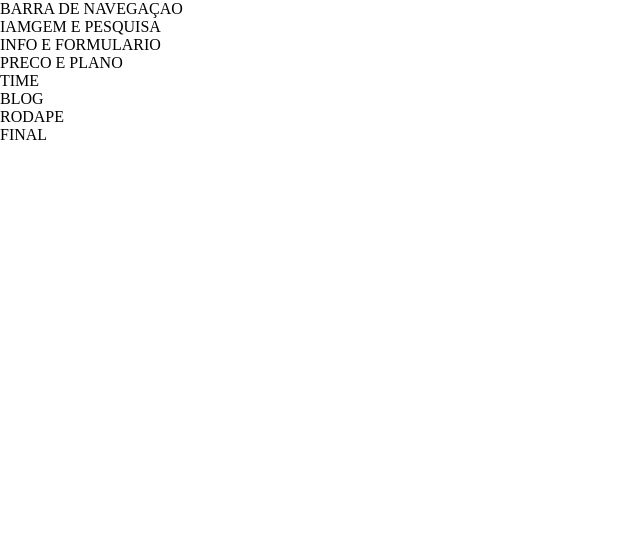
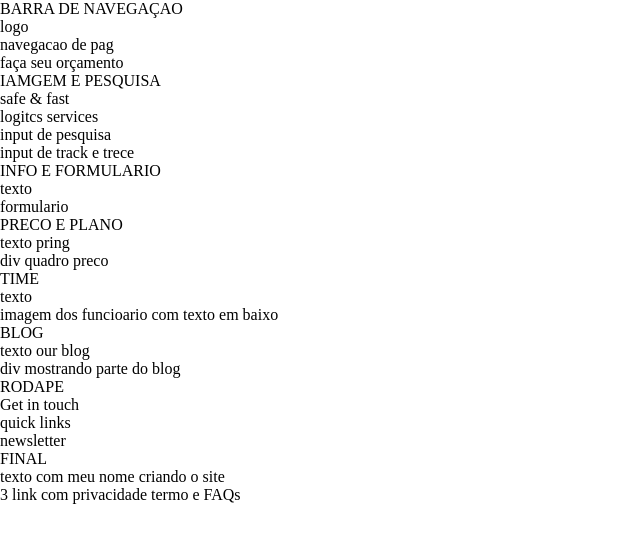
Before and after one commit to CesarMouraDev/aula-avaliacao-mod01, a plain HTML site: page index.html in a window 1280 px wide. Shown: the whole page, without its empty margins (0-640 px from the left). Drawn offline with Linux system fonts and the light colour scheme.

Commit message:
adicionei div

```diff
--- a/index.html
+++ b/index.html
@@ -12,14 +12,42 @@
     </style>
 </head>
 <body>
-    <div>BARRA DE NAVEGAÇAO</div>
-    <div>IAMGEM E PESQUISA</div>
-    <div>INFO E FORMULARIO</div>
-    <div>PRECO E PLANO</div>
-    <div>TIME</div>
-    <div>BLOG</div>
-    <div>RODAPE</div>
-    <div>FINAL</div>
+    <div>BARRA DE NAVEGAÇAO
+            <div>logo</div>
+            <div>navegacao de pag</div>
+            <div>faça seu orçamento</div>
+    </div>
+    <div>IAMGEM E PESQUISA
+        <div>safe & fast</div>
+        <div>logitcs services</div>
+        <div>input de pesquisa</div>
+        <div>input de track e trece</div>
+    </div>
+    <div>INFO E FORMULARIO
+        <div>texto</div>
+        <div>formulario</div>
+    </div>
+    <div>PRECO E PLANO
+        <div>texto pring</div>
+        <div>div quadro preco</div>
+    </div>
+    <div>TIME
+        <div>texto</div>
+        <div>imagem dos funcioario com texto em baixo</div>
+    </div>
+    <div>BLOG
+        <div>texto our blog</div>
+        <div>div mostrando parte do blog</div>
+    </div>
+    <div>RODAPE
+        <div>Get in touch</div>
+        <div>quick links</div>
+        <div>newsletter</div>
+    </div>
+    <div>FINAL
+        <div>texto com meu nome criando o site</div>
+        <div>3 link com  privacidade termo e  FAQs</div>
+    </div>
 
 </body>
 </html>
```
